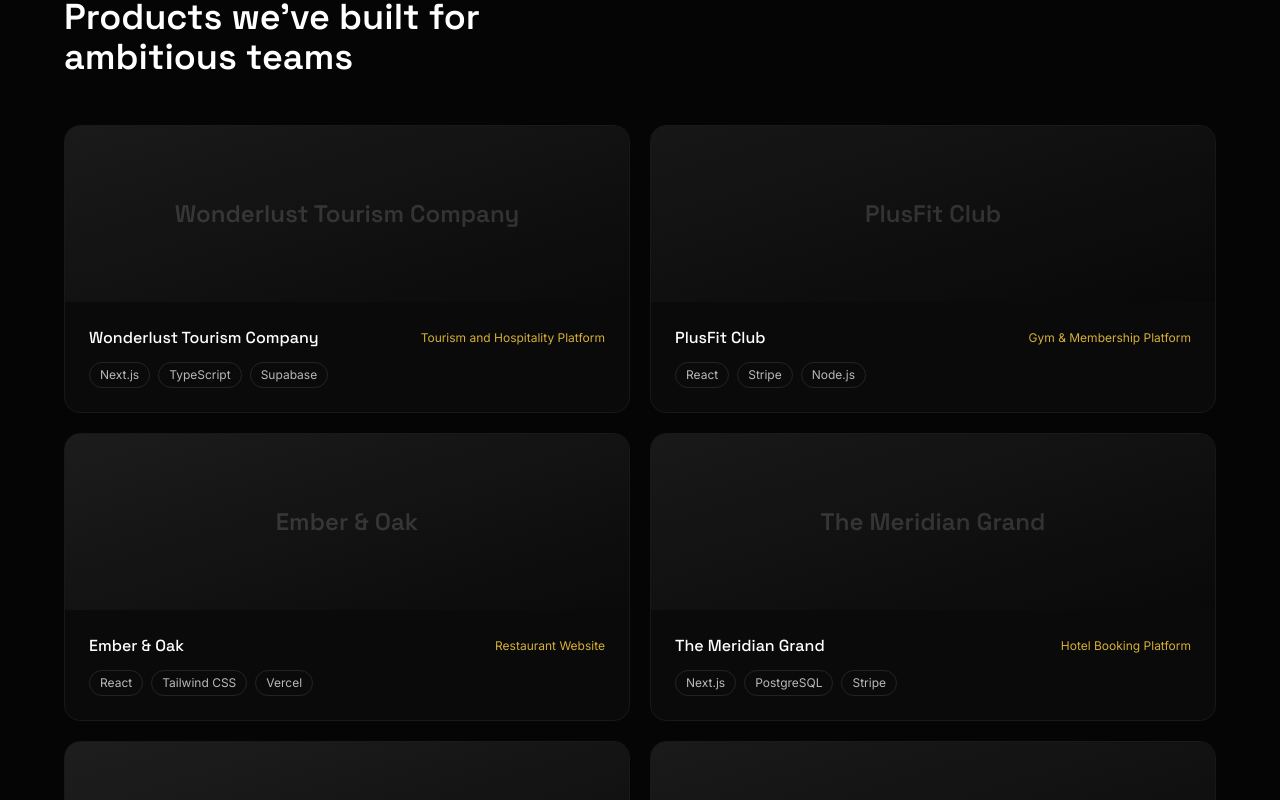
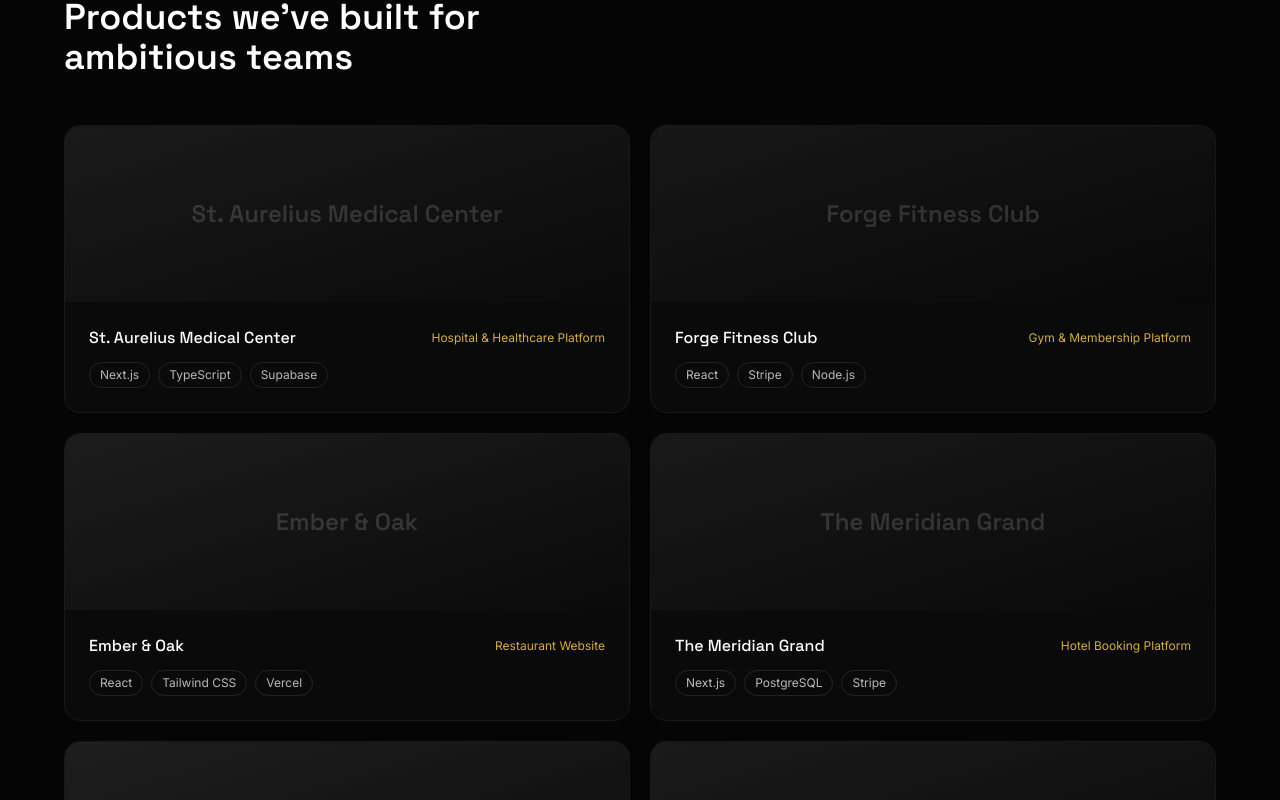
Before and after one commit to Charlie01-creator/Charlie, a React (Vite) app: page / in a window 1280 px wide. Shown: the part 2400-3200 px from the top of the page. Built offline with nearby package versions, Linux system fonts and the light colour scheme.

Commit message:
Update App.jsx

```diff
--- a/src/App.jsx
+++ b/src/App.jsx
@@ -27,6 +27,19 @@ import {
    gold-hi   #FFD700
    ink       #FFFFFF
    ink-dim   #B8B8B8
+--------------------------------------------------------- */
+
+/* ---------------------------------------------------------
+   HOW TO ADD A REAL PHOTO TO A PROJECT CARD:
+   1. Drop the image file into src/assets/, e.g. src/assets/hospital.jpg
+   2. Import it up here, e.g.:
+        import hospitalImg from "./assets/hospital.jpg";
+   3. In the PROJECTS array below, set that project's `image` field
+      to the imported variable instead of null, e.g.:
+        image: hospitalImg,
+   Projects with image: null automatically fall back to the gradient
+   + name-text look, so you can add photos one at a time without
+   breaking anything.
 --------------------------------------------------------- */
 
 function useInView(threshold = 0.3) {
@@ -130,18 +143,20 @@ const ADVANTAGES = [
 
 const PROJECTS = [
   {
-    name: "Wonderlust Tourism Company",
-    category: "Tourism and Hospitality Platform",
+    name: "St. Aurelius Medical Center",
+    category: "Hospital & Healthcare Platform",
     stack: ["Next.js", "TypeScript", "Supabase"],
     color: "from-[#1a1a1a] to-[#0a0a0a]",
-    link: "https://ui-ux-pro-max-skill.nextlevelbuilder.io/demo/travel-tourism",
+    link: "#",
+    image: null,
   },
   {
-    name: "PlusFit Club",
+    name: "Forge Fitness Club",
     category: "Gym & Membership Platform",
     stack: ["React", "Stripe", "Node.js"],
     color: "from-[#171717] to-[#080808]",
-    link: "https://ui-ux-pro-max-skill.nextlevelbuilder.io/demo/fitness-gym",
+    link: "#",
+    image: null,
   },
   {
     name: "Ember & Oak",
@@ -149,6 +164,7 @@ const PROJECTS = [
     stack: ["React", "Tailwind CSS", "Vercel"],
     color: "from-[#1c1c1c] to-[#0a0a0a]",
     link: "#",
+    image: null,
   },
   {
     name: "The Meridian Grand",
@@ -156,6 +172,7 @@ const PROJECTS = [
     stack: ["Next.js", "PostgreSQL", "Stripe"],
     color: "from-[#191919] to-[#090909]",
     link: "#",
+    image: null,
   },
   {
     name: "Azure Coast Resort",
@@ -163,6 +180,7 @@ const PROJECTS = [
     stack: ["React", "Framer Motion", "Vercel"],
     color: "from-[#1e1e1e] to-[#0b0b0b]",
     link: "#",
+    image: null,
   },
   {
     name: "Aurelia Capital",
@@ -170,6 +188,7 @@ const PROJECTS = [
     stack: ["Next.js", "TypeScript", "PostgreSQL"],
     color: "from-[#1a1a1a] to-[#0a0a0a]",
     link: "#",
+    image: null,
   },
   {
     name: "Meridian Health",
@@ -177,6 +196,7 @@ const PROJECTS = [
     stack: ["React", "Node.js", "AWS"],
     color: "from-[#171717] to-[#080808]",
     link: "#",
+    image: null,
   },
   {
     name: "Voltra Logistics",
@@ -184,6 +204,7 @@ const PROJECTS = [
     stack: ["Next.js", "OpenAI API", "Prisma"],
     color: "from-[#1c1c1c] to-[#0a0a0a]",
     link: "#",
+    image: null,
   },
   {
     name: "Solace Retail",
@@ -191,6 +212,7 @@ const PROJECTS = [
     stack: ["React", "Stripe", "Vercel"],
     color: "from-[#191919] to-[#090909]",
     link: "#",
+    image: null,
   },
   {
     name: "Blackwood & Sons",
@@ -198,6 +220,7 @@ const PROJECTS = [
     stack: ["Next.js", "Tailwind CSS", "Vercel"],
     color: "from-[#1e1e1e] to-[#0b0b0b]",
     link: "#",
+    image: null,
   },
   {
     name: "Bloom Botanical Salon",
@@ -205,6 +228,7 @@ const PROJECTS = [
     stack: ["React", "Tailwind CSS", "Vercel"],
     color: "from-[#1a1a1a] to-[#0a0a0a]",
     link: "#",
+    image: null,
   },
   {
     name: "Harbor & Vine",
@@ -212,6 +236,7 @@ const PROJECTS = [
     stack: ["React", "Framer Motion", "Vercel"],
     color: "from-[#171717] to-[#080808]",
     link: "#",
+    image: null,
   },
   {
     name: "Northstar Auto Repair",
@@ -219,6 +244,7 @@ const PROJECTS = [
     stack: ["React", "Tailwind CSS", "Vercel"],
     color: "from-[#1c1c1c] to-[#0a0a0a]",
     link: "#",
+    image: null,
   },
   {
     name: "Little Sprouts Academy",
@@ -226,6 +252,7 @@ const PROJECTS = [
     stack: ["Next.js", "Supabase", "Vercel"],
     color: "from-[#191919] to-[#090909]",
     link: "#",
+    image: null,
   },
   {
     name: "Cedar Ridge Guesthouse",
@@ -233,6 +260,7 @@ const PROJECTS = [
     stack: ["React", "Tailwind CSS", "Vercel"],
     color: "from-[#1e1e1e] to-[#0b0b0b]",
     link: "#",
+    image: null,
   },
   {
     name: "Pulse Dance Studio",
@@ -240,6 +268,7 @@ const PROJECTS = [
     stack: ["React", "Framer Motion", "Vercel"],
     color: "from-[#1a1a1a] to-[#0a0a0a]",
     link: "#",
+    image: null,
   },
   {
     name: "The Daily Grind",
@@ -247,6 +276,7 @@ const PROJECTS = [
     stack: ["React", "Tailwind CSS", "Vercel"],
     color: "from-[#171717] to-[#080808]",
     link: "#",
+    image: null,
   },
   {
     name: "Marlowe & Finch Florists",
@@ -254,6 +284,7 @@ const PROJECTS = [
     stack: ["React", "Tailwind CSS", "Vercel"],
     color: "from-[#1c1c1c] to-[#0a0a0a]",
     link: "#",
+    image: null,
   },
   {
     name: "Trailhead Adventures",
@@ -261,6 +292,7 @@ const PROJECTS = [
     stack: ["Next.js", "Stripe", "Vercel"],
     color: "from-[#191919] to-[#090909]",
     link: "#",
+    image: null,
   },
   {
     name: "Ironclad Builders",
@@ -268,6 +300,7 @@ const PROJECTS = [
     stack: ["React", "Tailwind CSS", "Vercel"],
     color: "from-[#1e1e1e] to-[#0b0b0b]",
     link: "#",
+    image: null,
   },
 ];
 
@@ -566,10 +599,33 @@ export default function App() {
               rel="noopener noreferrer"
               className="group rounded-2xl border border-white/[0.08] overflow-hidden transition-all duration-300 hover:border-[#D4AF37]/60 block"
             >
-              <div className={`h-44 bg-gradient-to-br ${p.color} flex items-center justify-center relative`}>
-                <span className="font-display text-2xl text-white/15 font-semibold">
-                  {p.name}
-                </span>
+              <div className="h-44 relative overflow-hidden">
+                {p.image ? (
+                  <>
+                    <img
+                      src={p.image}
+                      alt={p.name}
+                      loading="lazy"
+                      className="absolute inset-0 w-full h-full object-cover"
+                    />
+                    <div
+                      className={`absolute inset-0 bg-gradient-to-t ${p.color} opacity-70`}
+                    />
+                  </>
+                ) : (
+                  <div
+                    className={`absolute inset-0 bg-gradient-to-br ${p.color} flex items-center justify-center`}
+                  >
+                    <span className="font-display text-2xl text-white/15 font-semibold">
+                      {p.name}
+                    </span>
+                  </div>
+                )}
+                {p.image && (
+                  <span className="absolute bottom-4 left-4 font-display text-lg text-white font-semibold drop-shadow-lg">
+                    {p.name}
+                  </span>
+                )}
                 <ArrowUpRight
                   className="absolute top-4 right-4 text-[#D4AF37] opacity-0 group-hover:opacity-100 transition-opacity"
                   size={18}
```
